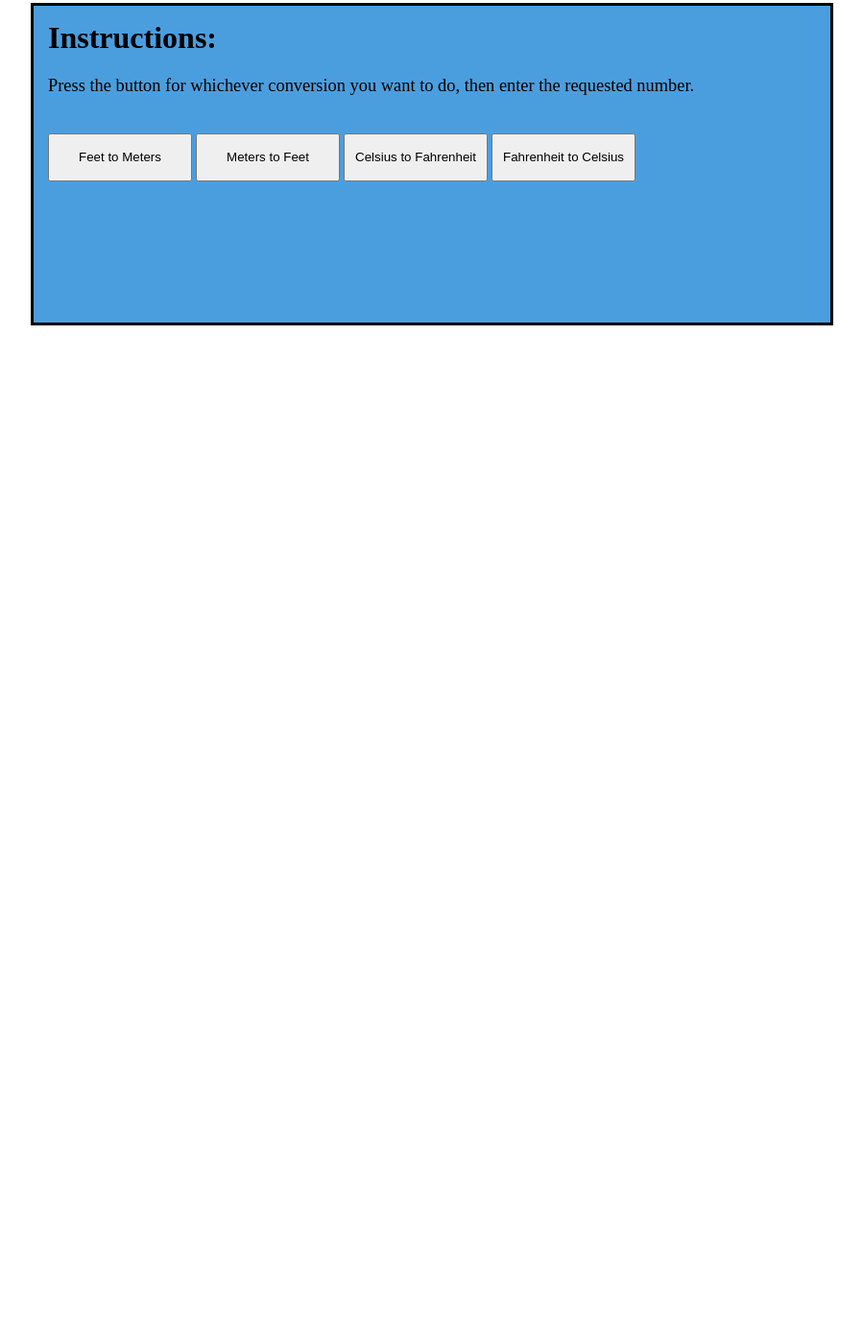
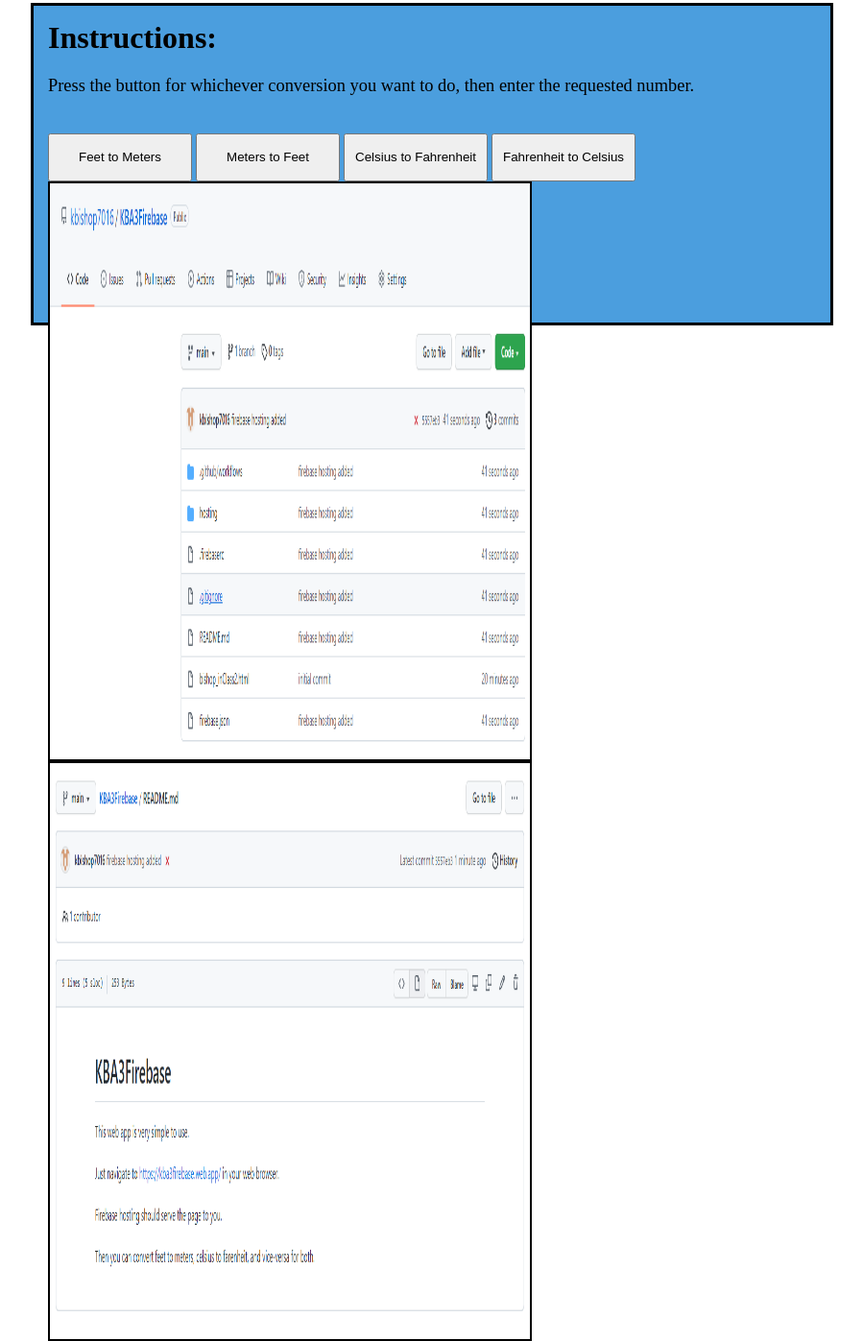
Before and after one commit to kbishop7016/KBA3Firebase, a plain HTML site: page hosting/index.html in a window 1280 px wide. Shown: the part 97-1494 px from the top of the page at 96% size, without its empty margins (190-1089 px from the left). Before the commit the page ends 800 px from the top, so only its background shows below. Drawn offline with Linux system fonts and the light colour scheme.

Commit message:
imgs added

```diff
--- a/hosting/index.html
+++ b/hosting/index.html
@@ -23,6 +23,9 @@
 			}
 			p{
 			font-size: 115%;
+			}
+			img{
+				border: 2px solid black;
 			}
 		</style>
 
@@ -83,6 +86,9 @@
 		<button onclick ="celsiusToFahrenheit()">Celsius to Fahrenheit </button>
 		<button onclick ="fahrenheitToCelsius()">Fahrenheit to Celsius</button>
 
+		<img src="repo.PNG" alt="Screenshot of git repository" width="500" height="600"><br>
+		<img src="readme.PNG" alt="Screenshot of README.md file" width="500" height="600"><br>
+
 	</body>
 
 </html>
```
Also changed, not shown: hosting/readme.PNG (added), hosting/repo.PNG (added).
